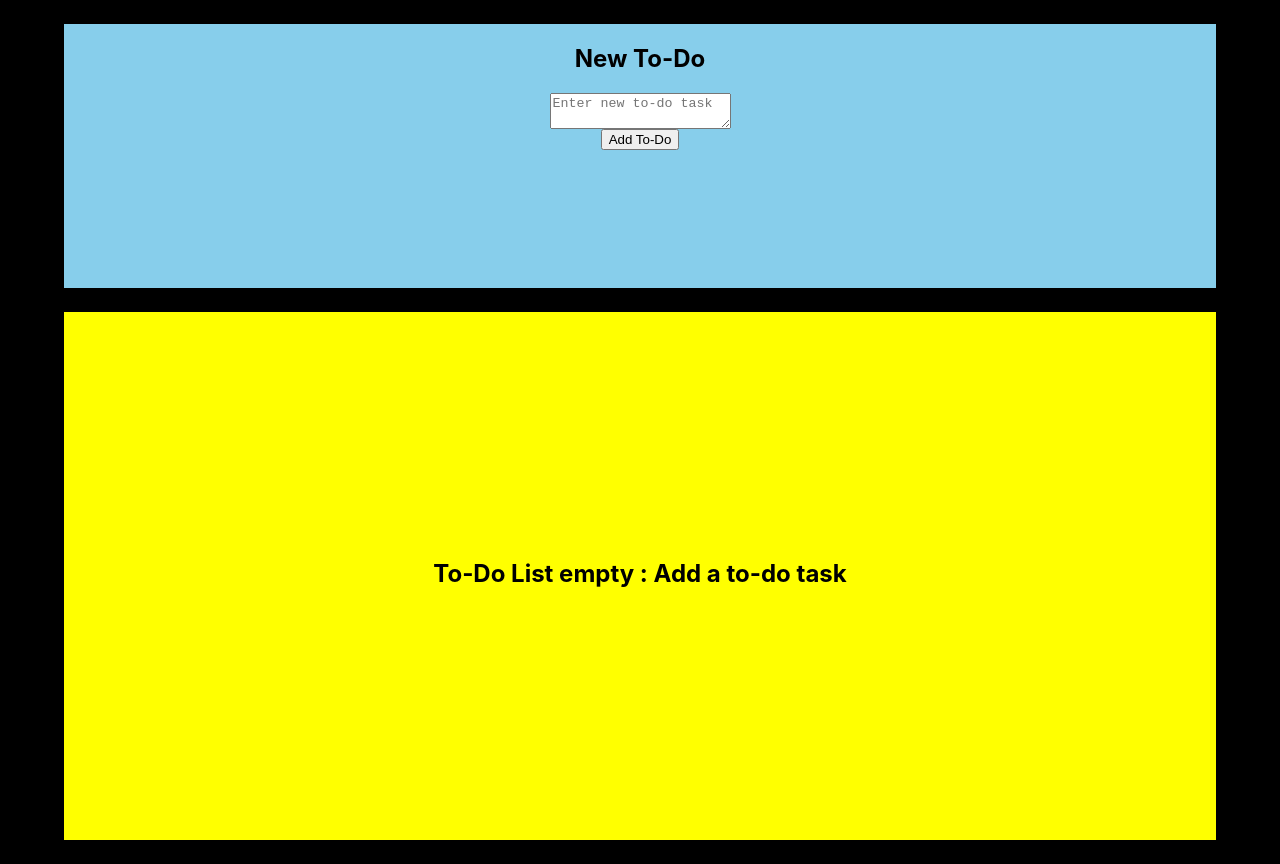
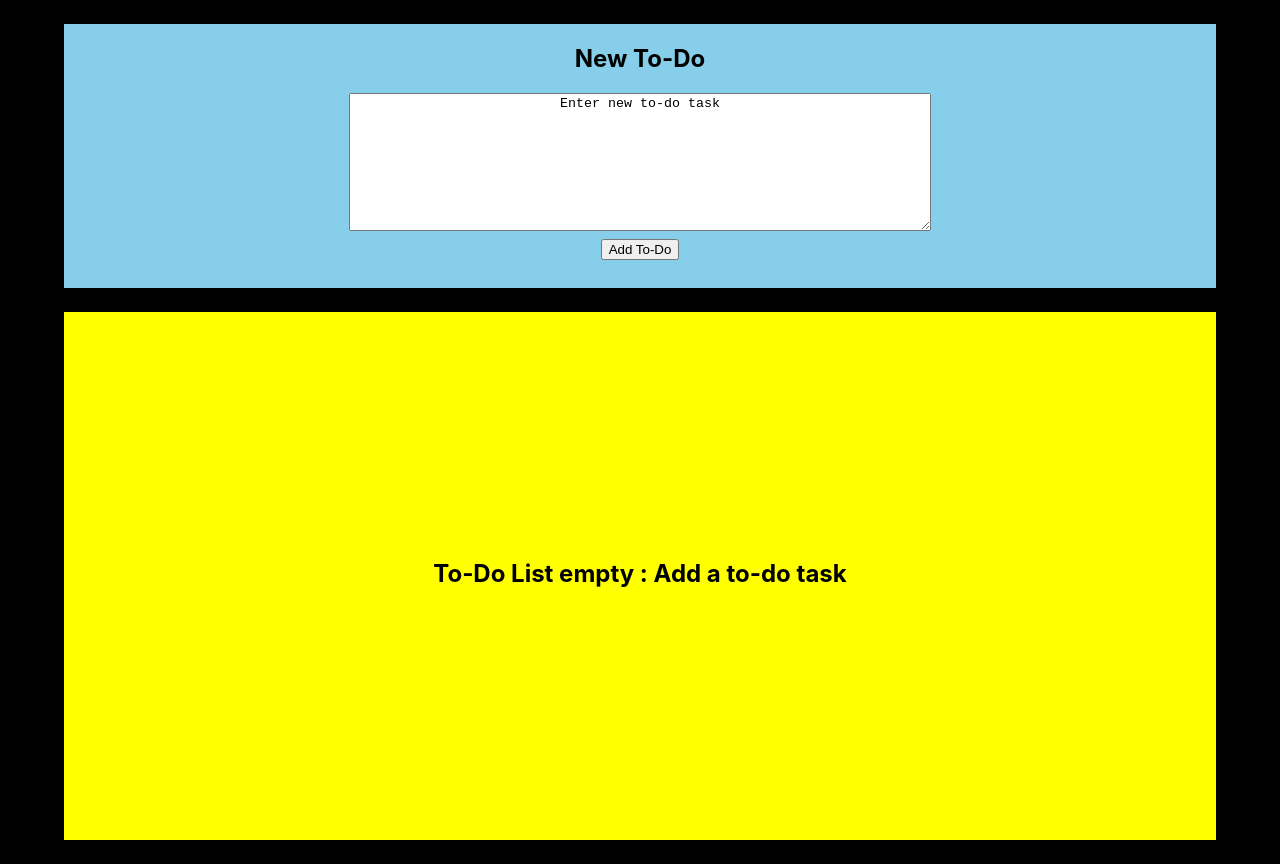
Before and after one commit to alricf/to-do, a React (Create React App) app: page / in a window 1280 px wide. Built offline with nearby package versions, Linux system fonts and the light colour scheme.

Commit message:
Aligning and styling new task textarea box

```diff
--- a/src/App.css
+++ b/src/App.css
@@ -24,6 +24,16 @@ section {
   height: 33vh;
 }
 
+.new-task-textarea {
+  width: 50%;
+  height: 50%;
+  margin-bottom: 0.5rem;
+}
+.new-task-textarea::placeholder {
+  color: black;
+  text-align: center;
+}
+
 .to-do-list {
   display: flex;
   flex-direction: column;
```
